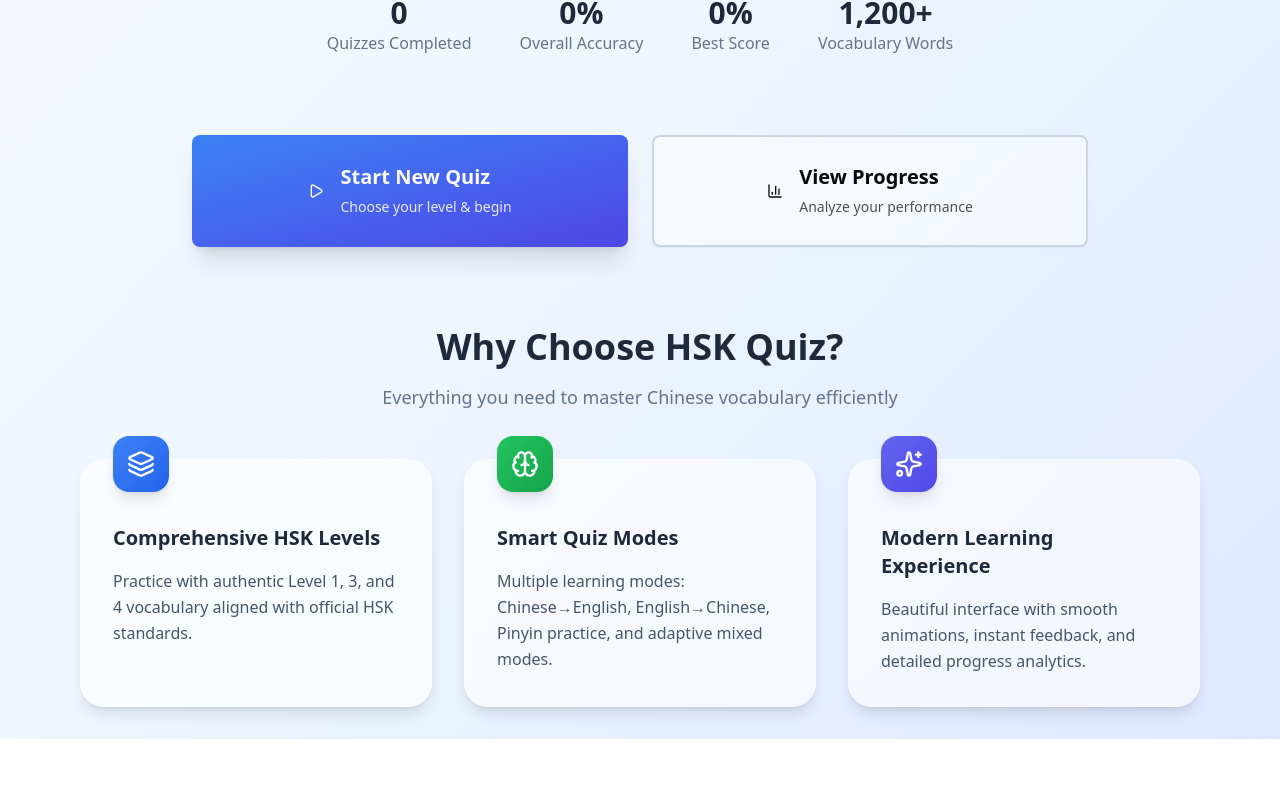
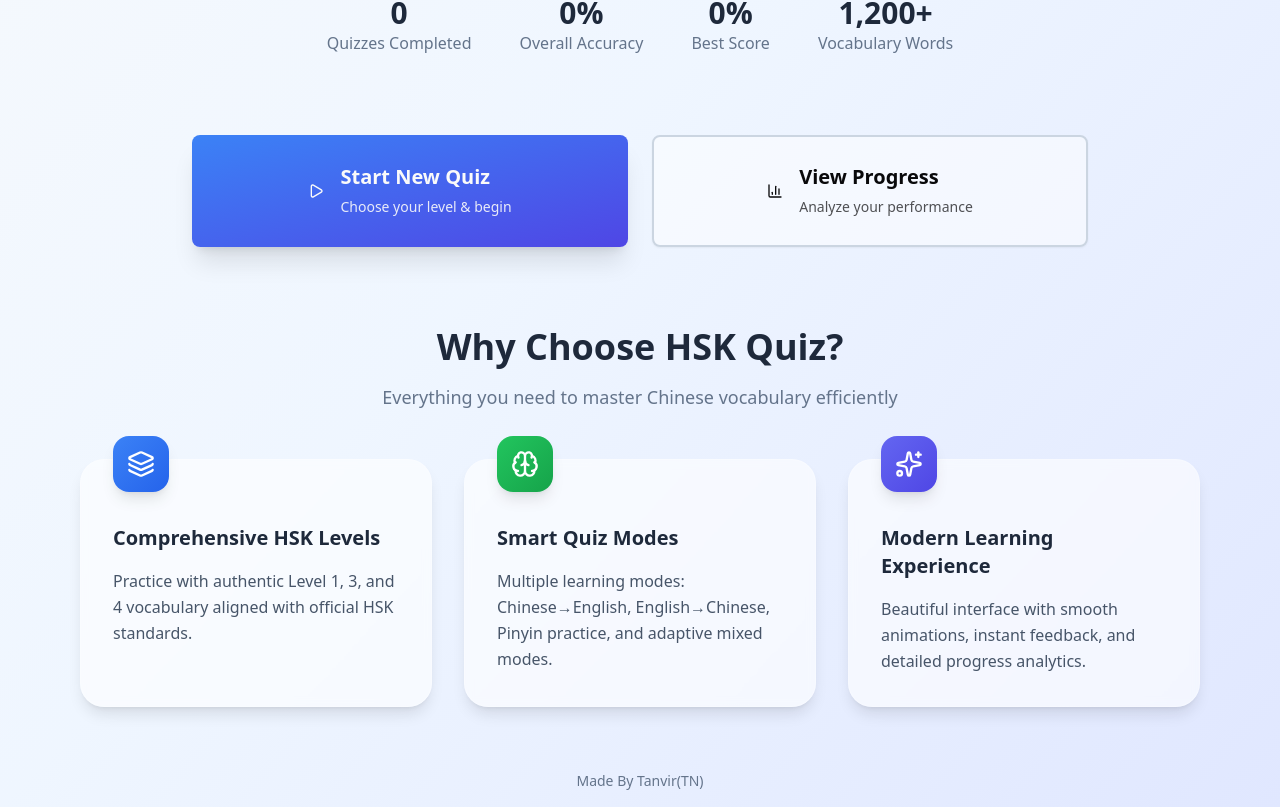
Before and after one commit to Tanvir-yzu/HSK-Level-3-Quiz, a React (Vite) app: page / in a window 1280 px wide. Shown: the part 581-1388 px from the top of the page. Before the commit the page ends 1320 px from the top, so only its background shows below. Built offline with nearby package versions, Linux system fonts and the light colour scheme.

Commit message:
feat(footer): add footer component with creator attribution

```diff
--- a/src/App.tsx
+++ b/src/App.tsx
@@ -140,6 +140,14 @@ function getCorrectAnswer(item: VocabularyItem, mode: QuizMode): string {
     default:
       return item.english;
   }
+}
+
+function AppFooter() {
+  return (
+    <footer className="mt-8 pb-4 text-center text-sm text-slate-500">
+      Made By Tanvir(TN)
+    </footer>
+  );
 }
 
 export default function App() {
@@ -585,6 +593,7 @@ export default function App() {
             </div>
           </motion.footer>
         </div>
+        <AppFooter />
       </div>
     );
   }
@@ -675,6 +684,7 @@ export default function App() {
           </div>
           </motion.div>
         </div>
+        <AppFooter />
       </div>
     );
   }
@@ -932,6 +942,7 @@ export default function App() {
             </div>
           </motion.div>
         </div>
+        <AppFooter />
       </div>
     );
   }
@@ -1185,6 +1196,7 @@ export default function App() {
             </motion.div>
           </AnimatePresence>
         </div>
+        <AppFooter />
       </div>
     );
   }
@@ -1295,6 +1307,7 @@ export default function App() {
             </div>
           </motion.div>
         </div>
+        <AppFooter />
       </div>
     );
   }
@@ -1412,6 +1425,7 @@ export default function App() {
             </Button>
           </div>
         </div>
+        <AppFooter />
       </div>
     );
   }
@@ -1745,6 +1759,7 @@ export default function App() {
             </motion.div>
           </div>
         </div>
+        <AppFooter />
       </div>
     );
   }
```
